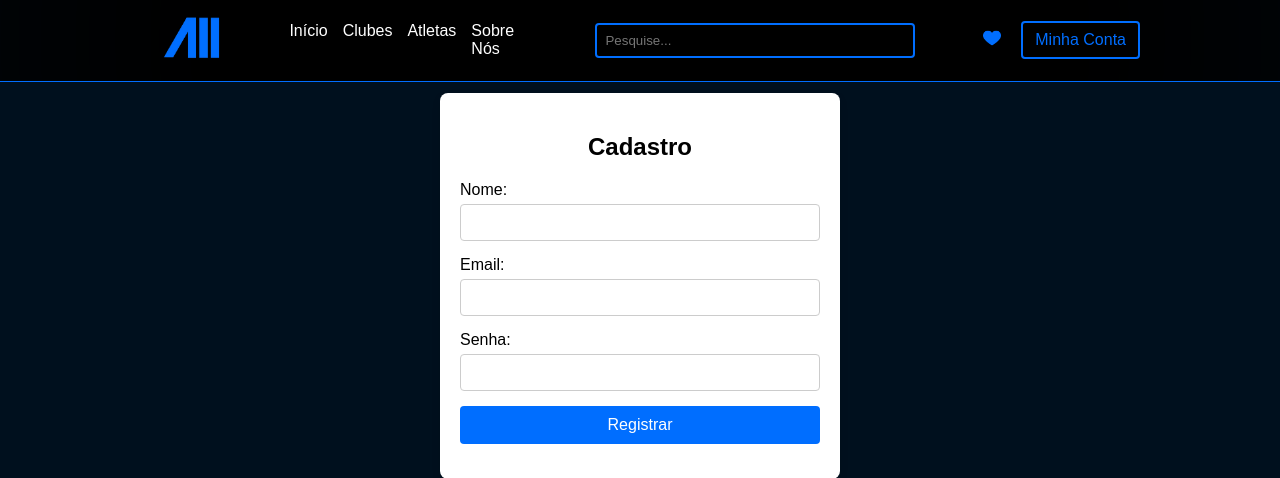
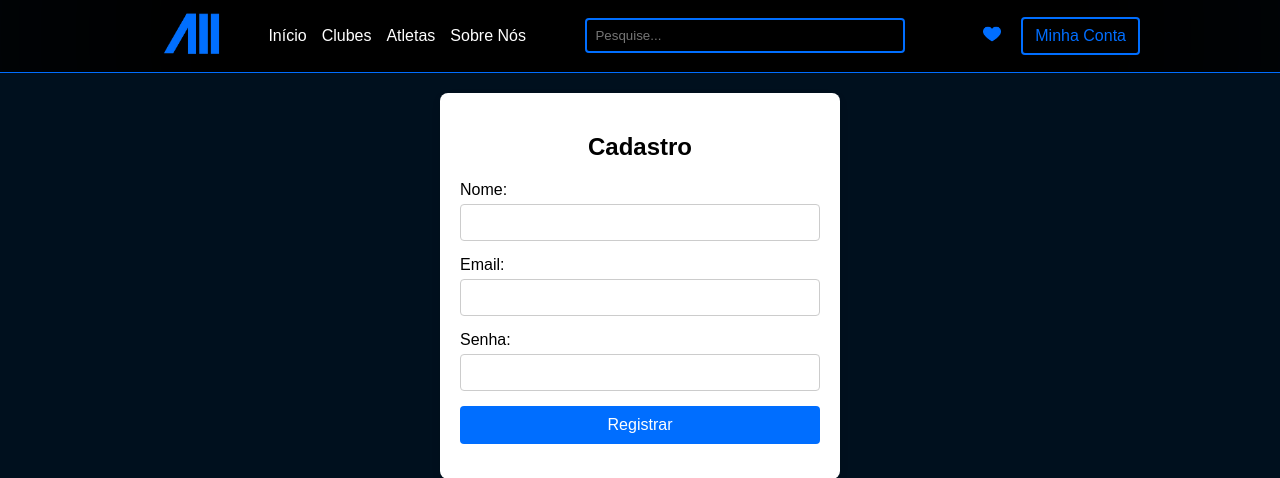
Before and after one commit to JuniorLoureiro/all-scout-html, a PHP site: page /html/register.html in a window 1280 px wide. Shown: the top 478 px of the page. Run offline with PHP 8.4, Linux system fonts and the light colour scheme.

Commit message:
Correção na digitalização da barra de navegação

```diff
--- a/css/homestyle.css
+++ b/css/homestyle.css
@@ -42,18 +42,19 @@ body, html {
 
 .mini-logo {
     width: 110px;
-    margin-right: 20px; /* Espaço entre a logo e os links */
 }
 
 .main-nav {
     display: flex;
     gap: 15px; /* Espaço entre os links */
+    align-items: center;
 }
 
 .main-nav a {
     color: white;
     text-decoration: none;
     font-size: 16px;
+    white-space: nowrap; /* Impede quebra de linha dentro dos links */
 }
 
 .main-nav a:hover {
```
